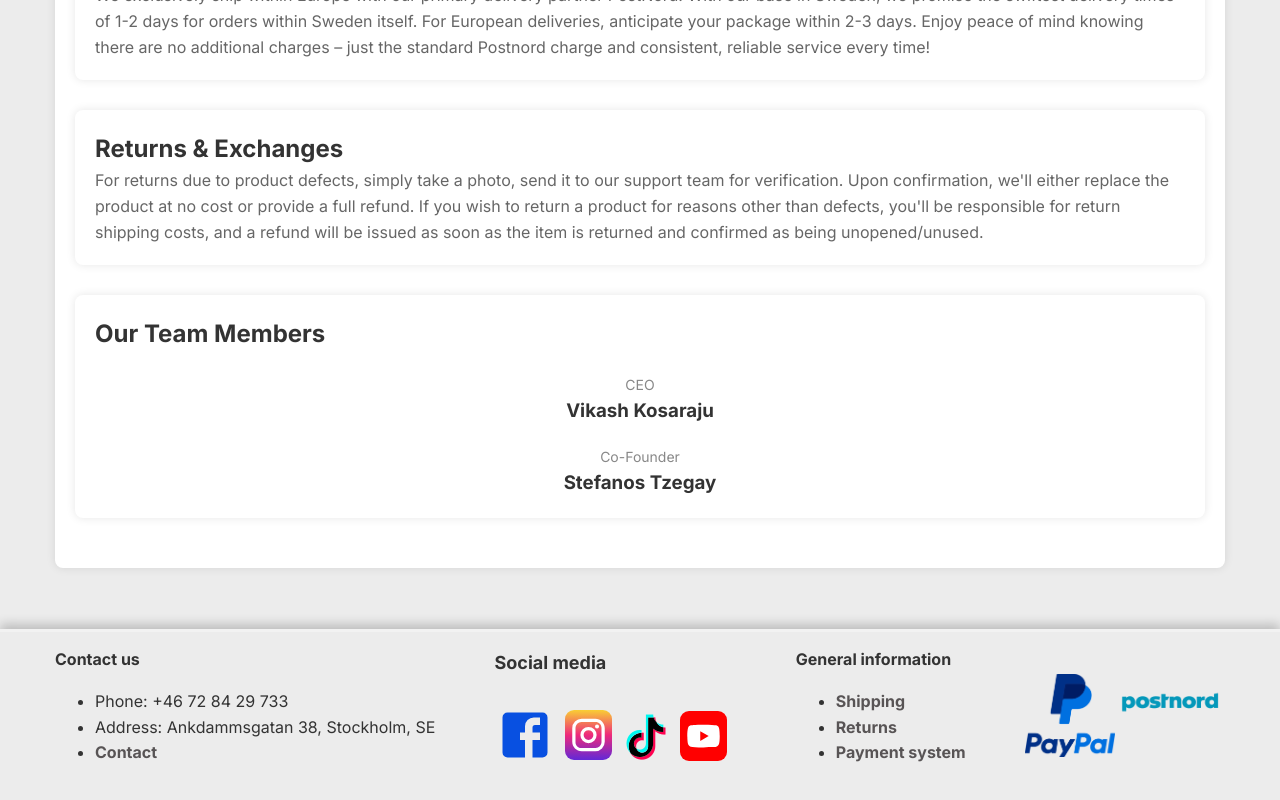
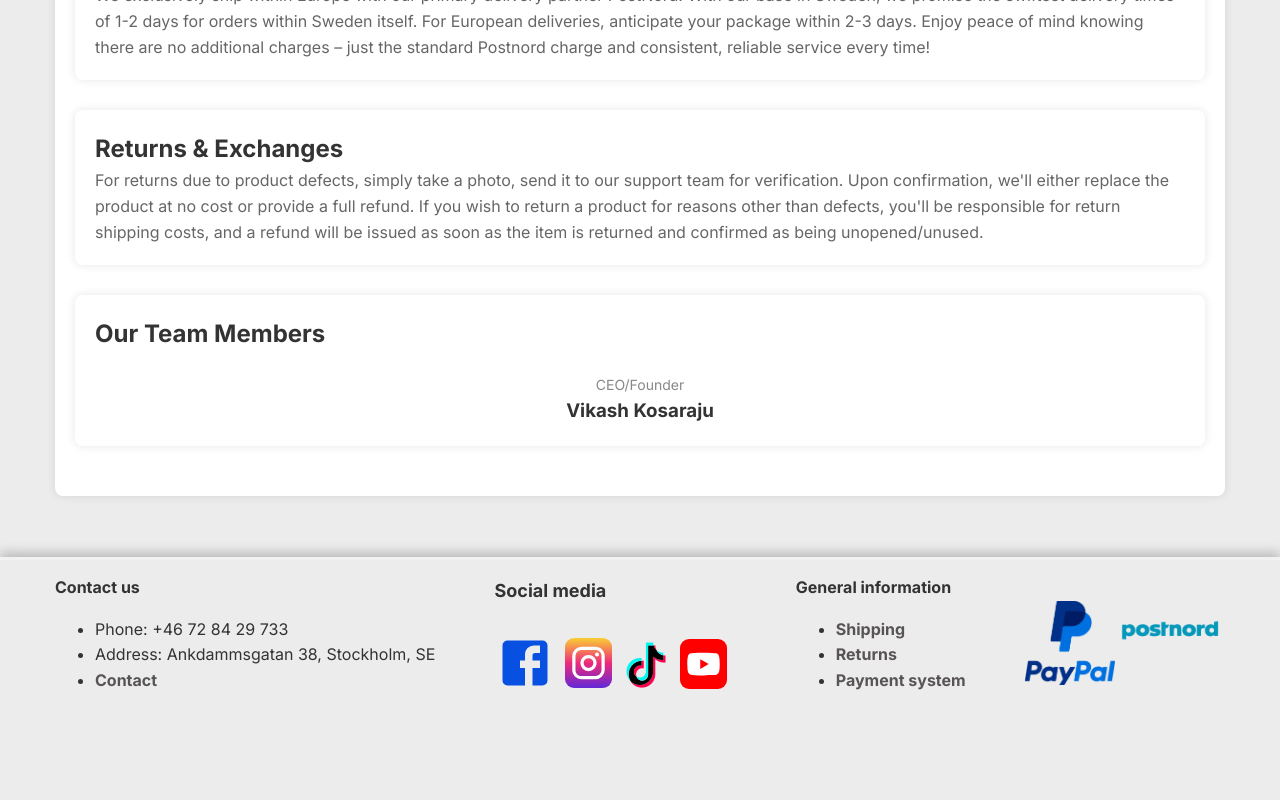
Before and after one commit to vikash123765/candleFrontEndReact, a React (Vite) app: page /about in a window 1280 px wide. Shown: the part 748-1548 px from the top of the page. After the commit the page ends 1502 px from the top, so only its background shows below. Built offline with nearby package versions, Linux system fonts and the light colour scheme.

Commit message:
removed stefanos as cofounder

```diff
--- a/src/routes/About.jsx
+++ b/src/routes/About.jsx
@@ -50,13 +50,10 @@ const About = () => {
       <section className="team-section">
         <h2>Our Team Members</h2>
         <div className="team-member">
-          <p>CEO</p>
+          <p>CEO/Founder</p>
           <h3>Vikash Kosaraju</h3>
         </div>
-        <div className="team-member">
-          <p>Co-Founder</p>
-          <h3>Stefanos Tzegay</h3>
-        </div>
+
       </section>
     </div>
   );
```
